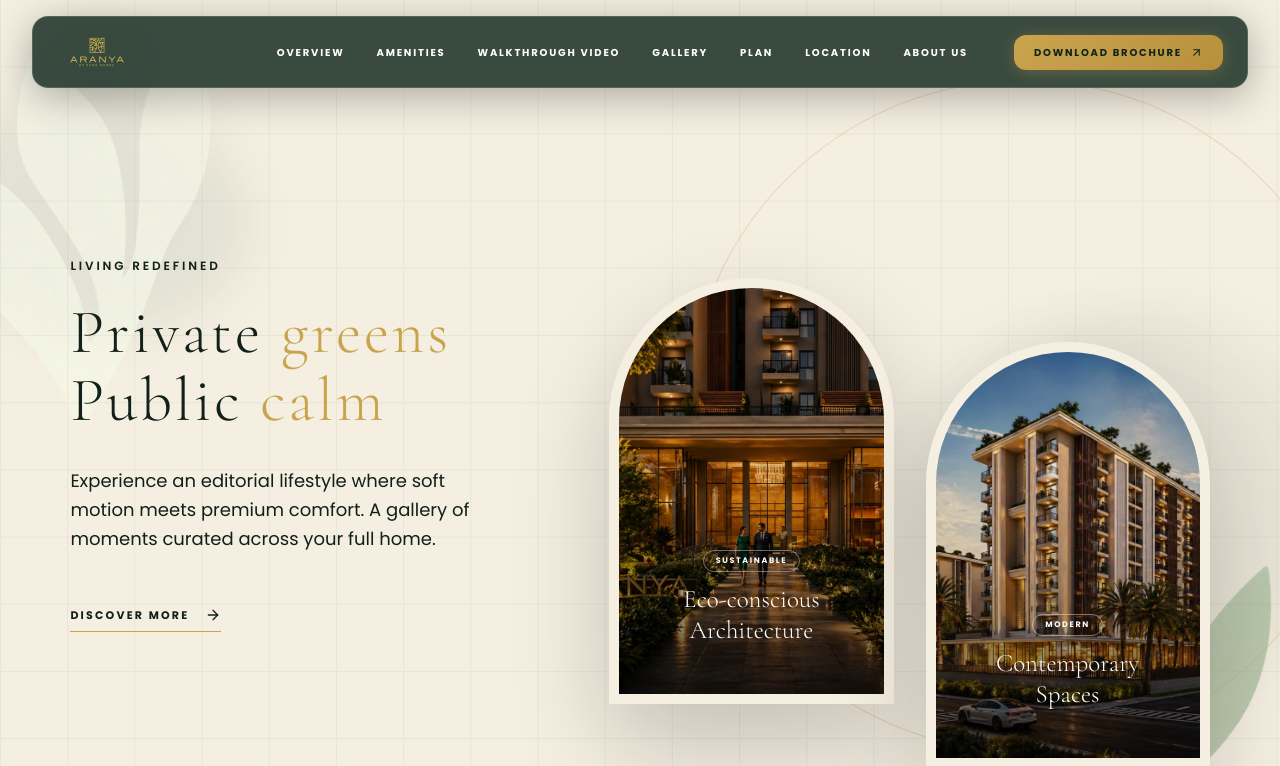
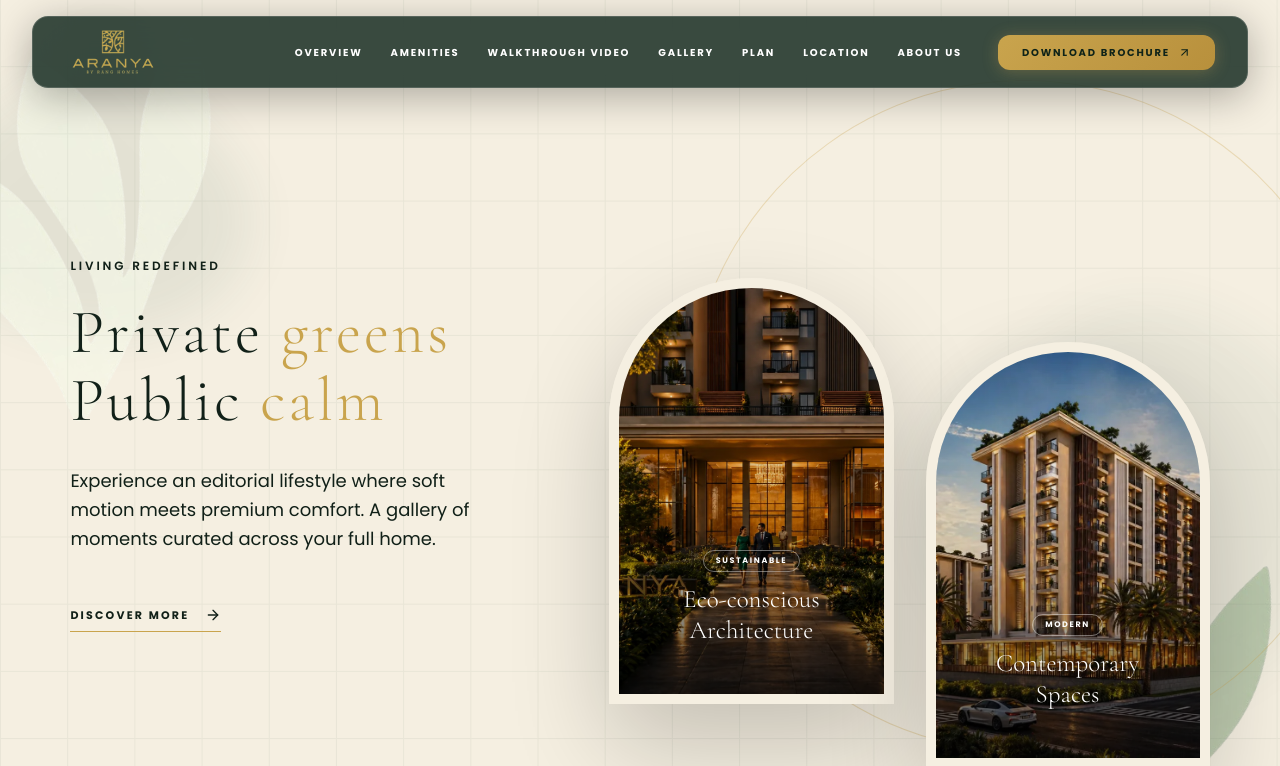
Before and after one commit to ankita1216/Aranya, a React (Vite) app: page / in a window 1280 px wide. Shown: the top 766 px of the page. Built offline with nearby package versions, Linux system fonts and the light colour scheme; a web font is replaced by a local one.

Commit message:
changes done

```diff
--- a/src/components/AboutSection.jsx
+++ b/src/components/AboutSection.jsx
@@ -141,12 +141,12 @@ export default function AboutSection() {
               viewport={{ once: true }}
               transition={{ duration: 0.8, ease: [0.22, 1, 0.36, 1], delay: 0.3 }}
             >
-              <h3 className="font-serif text-2xl font-light leading-snug md:text-3xl lg:text-4xl" style={{ color: "#112018" }}>
+              <p className="font-sans text-2xl font-light leading-snug md:text-3xl lg:text-4xl" style={{ color: "#112018" }}>
                 A nature-led address crafted for{" "}
                 <em className="not-italic" style={{ color: "#407266" }}>calm</em>,{" "}
                 <em className="not-italic" style={{ color: "#407266" }}>connection</em>,
                 {" "}and everyday belonging.
-              </h3>
+              </p>
             </motion.div>
 
             <motion.div
--- a/src/components/ContactSection.jsx
+++ b/src/components/ContactSection.jsx
@@ -77,8 +77,8 @@ export default function ContactSection() {
             </p>
             <h2 className="font-serif text-4xl font-light leading-tight text-[#112018] md:text-5xl lg:text-6xl drop-shadow-sm">
               Let's find your{" "}
-              <em className="not-italic text-[#407266] font-medium whitespace-nowrap">perfect home</em>
-              <br className="hidden md:block" /> at Aranya.
+              <em className="not-italic text-[#407266] font-medium whitespace-nowrap">Perfect Home</em>
+              <br className="hidden md:block" /> at Aranya
             </h2>
           </motion.div>
         </div>
@@ -227,8 +227,8 @@ export default function ContactSection() {
                   { val: "16,000+", sub: "Sq ft Club" },
                 ].map(({ val, sub }) => (
                   <div key={sub} className="border-t border-[#72816e]/30 pt-4">
-                    <p className="font-serif text-2xl font-semibold text-[#112018]">{val}</p>
-                    <p className="mt-1 text-[9px] font-bold uppercase tracking-[0.22em] text-[#407266]">{sub}</p>
+                    <p className="font-serif text-xl font-semibold text-[#112018]">{val}</p>
+                    <p className="mt-1 text-[10px] font-bold uppercase tracking-[0.22em] text-[#407266]">{sub}</p>
                   </div>
                 ))}
               </div>
--- a/src/components/Navbar.jsx
+++ b/src/components/Navbar.jsx
@@ -1,6 +1,6 @@
 import { useEffect, useState } from "react";
 import { AnimatePresence, motion } from "framer-motion";
-import { ArrowUpRight, Menu, X, Phone } from "lucide-react";
+import { ArrowUpRight, Menu, X } from "lucide-react";
 
 const navLinks = [
   { name: "Overview", href: "#about" },
@@ -36,48 +36,50 @@ export default function Navbar({ isHidden, onOpenModal }) {
           pointerEvents: isHidden ? "none" : "auto",
         }}
       >
-        {/* Outer padding */}
         <div className="px-4 pt-4 sm:px-6 lg:px-8">
           <div
             className={[
-              "mx-auto flex h-[4.25rem] max-w-[1340px] items-center justify-between rounded-2xl border px-5 transition-all duration-500 sm:h-[4.5rem] sm:px-6",
+              "mx-auto flex h-[4.25rem] max-w-[1280px] items-center rounded-2xl border px-5 transition-all duration-500 sm:h-[4.5rem] sm:px-8",
               scrolled
                 ? "border-white/10 bg-[#0b2117]/95 shadow-[0_20px_60px_rgba(0,0,0,0.4)] backdrop-blur-2xl"
                 : "border-white/15 bg-[#0b2117]/80 shadow-[0_8px_40px_rgba(0,0,0,0.3)] backdrop-blur-xl",
             ].join(" ")}
           >
-
-            {/* ── Logo lockup ── */}
-            <a href="#" className="flex min-w-0 items-center group">
-              <div className="flex h-20 w-20 shrink-0 items-center justify-center transition">
+            {/* ── Logo ── */}
+            <a href="#" className="flex shrink-0 items-center">
+              <div className="flex h-20 w-24 items-center justify-center">
                 <img
                   src="/logo/trust.webp"
                   alt="Aranya Logo"
-                  className="h-full w-full object-contain"
+                  className="h-full w-full object-contain scale-125"
                 />
               </div>
             </a>
 
-            {/* ── Desktop nav + Right actions ── */}
-            <div className="flex items-center gap-6 lg:gap-8">
-              {/* Nav links */}
-              <div className="hidden items-center gap-1 lg:flex">
+            {/* ── Navigation Menu (Shifted Right) ── */}
+            {/*
+                flex-grow: Takes up remaining space.
+                justify-end: Pushes the menu items to the right side.
+                mr-6: Adds a specific gap between the last menu item and the button.
+            */}
+            <div className="hidden flex-grow items-center justify-end gap-x-1 lg:flex mr-6">
               {navLinks.map((link) => (
                 <a
                   key={link.name}
                   href={link.href}
-                    className="relative whitespace-nowrap rounded-lg px-3.5 py-2 text-[10px] font-bold uppercase tracking-[0.18em] text-white transition duration-200 hover:text-[#C9A44D]
-                      after:absolute after:bottom-1 after:left-3.5 after:right-3.5 after:h-px after:scale-x-0 after:bg-[#C9A44D] after:transition-transform after:duration-200 hover:after:scale-x-100"
+                  className="relative whitespace-nowrap rounded-lg px-3 py-2 text-[10px] font-bold uppercase tracking-[0.18em] text-white transition duration-200 hover:text-[#C9A44D]
+                    after:absolute after:bottom-1 after:left-3 after:right-3 after:h-px after:scale-x-0 after:bg-[#C9A44D] after:transition-transform after:duration-200 hover:after:scale-x-100"
                 >
                   {link.name}
                 </a>
               ))}
             </div>
 
-              {/* CTA button */}
+            {/* ── Download Button ── */}
+            <div className="hidden shrink-0 lg:block">
               <button
                 onClick={onOpenModal}
-                className="hidden items-center gap-2 rounded-xl px-5 py-2.5 text-[10px] font-bold uppercase tracking-[0.18em] transition duration-200 lg:inline-flex"
+                className="flex items-center gap-2 rounded-xl px-6 py-2.5 text-[10px] font-bold uppercase tracking-[0.18em] transition duration-200"
                 style={{
                   background: "linear-gradient(135deg, #C9A44D, #b8903c)",
                   color: "#0f2318",
@@ -89,11 +91,11 @@ export default function Navbar({ isHidden, onOpenModal }) {
               </button>
             </div>
 
-            {/* Hamburger - visible only on mobile/tablet */}
+            {/* Hamburger for Mobile */}
             <button
               type="button"
               onClick={() => setIsMobileMenuOpen(true)}
-              className="flex h-10 w-10 items-center justify-center rounded-xl border border-white/15 bg-white/8 text-white transition hover:border-white/30 lg:hidden"
+              className="ml-auto flex h-10 w-10 items-center justify-center rounded-xl border border-white/15 bg-white/8 text-white lg:hidden"
               aria-label="Open menu"
             >
               <Menu size={20} />
@@ -102,17 +104,15 @@ export default function Navbar({ isHidden, onOpenModal }) {
         </div>
       </nav>
 
-      {/* ── Mobile full-screen menu ── */}
+      {/* ── Mobile menu (unchanged) ── */}
       <AnimatePresence>
         {isMobileMenuOpen && (
           <motion.div
             initial={{ opacity: 0, y: -20 }}
             animate={{ opacity: 1, y: 0 }}
             exit={{ opacity: 0, y: -20 }}
-            transition={{ duration: 0.3, ease: [0.22, 1, 0.36, 1] }}
             className="fixed inset-0 z-[100] flex flex-col overflow-y-auto bg-[#06100b] px-6 py-7 text-[#F8F3E7]"
           >
-            {/* Mobile header */}
             <div className="flex items-center justify-between">
               <div className="flex items-center gap-4">
                 <div className="flex h-14 w-14 items-center justify-center overflow-hidden rounded-xl border border-[#C9A44D]/40 bg-white p-2">
@@ -123,20 +123,13 @@ export default function Navbar({ isHidden, onOpenModal }) {
                   <p className="text-[10px] font-bold uppercase tracking-[0.32em] text-[#C9A44D]">By Rang Homes</p>
                 </div>
               </div>
-              <button
-                type="button"
-                onClick={closeMenu}
-                className="flex h-10 w-10 items-center justify-center rounded-xl border border-white/12 bg-white/6 text-white transition hover:border-white/30"
-                aria-label="Close menu"
-              >
+              <button onClick={closeMenu} className="flex h-10 w-10 items-center justify-center rounded-xl border border-white/12 bg-white/6 text-white">
                 <X size={20} />
               </button>
             </div>
 
-            {/* Gold separator */}
             <div className="mt-8 h-px bg-gradient-to-r from-transparent via-[#C9A44D]/40 to-transparent" />
 
-            {/* Nav items */}
             <nav className="mt-6 flex flex-col gap-1">
               {navLinks.map((link, idx) => (
                 <motion.a
@@ -144,29 +137,21 @@ export default function Navbar({ isHidden, onOpenModal }) {
                   href={link.href}
                   initial={{ opacity: 0, x: -16 }}
                   animate={{ opacity: 1, x: 0 }}
-                  transition={{ delay: idx * 0.05, duration: 0.4, ease: [0.22, 1, 0.36, 1] }}
+                  transition={{ delay: idx * 0.05 }}
                   onClick={closeMenu}
-                  className="group flex items-center justify-between rounded-xl px-4 py-4 transition hover:bg-white/5"
+                  className="flex items-center justify-between px-4 py-4"
                 >
-                  <span className="font-serif text-3xl font-light text-white transition group-hover:text-[#C9A44D] sm:text-4xl">
-                    {link.name}
-                  </span>
-                  <ArrowUpRight size={18} className="text-[#C9A44D]/50 transition group-hover:text-[#C9A44D]" />
+                  <span className="font-serif text-3xl text-white">{link.name}</span>
+                  <ArrowUpRight size={18} className="text-[#C9A44D]/50" />
                 </motion.a>
               ))}
             </nav>
 
-            {/* Bottom actions */}
-            <div className="mt-auto pt-10 flex flex-col gap-3">
+            <div className="mt-auto pt-10">
               <button
-                type="button"
                 onClick={() => { closeMenu(); onOpenModal(); }}
-                className="flex items-center justify-center gap-2 rounded-xl py-4 text-[11px] font-bold uppercase tracking-[0.24em]"
-                style={{
-                  background: "linear-gradient(135deg, #C9A44D, #b8903c)",
-                  color: "#0f2318",
-                  boxShadow: "0 4px 20px rgba(201,164,77,0.25)",
-                }}
+                className="w-full flex items-center justify-center gap-2 rounded-xl py-4 text-[11px] font-bold uppercase tracking-[0.24em]"
+                style={{ background: "linear-gradient(135deg, #C9A44D, #b8903c)", color: "#0f2318" }}
               >
                 Enquire Now
                 <ArrowUpRight size={14} />
```
Lines whose indentation alone changed are shown as unchanged.
